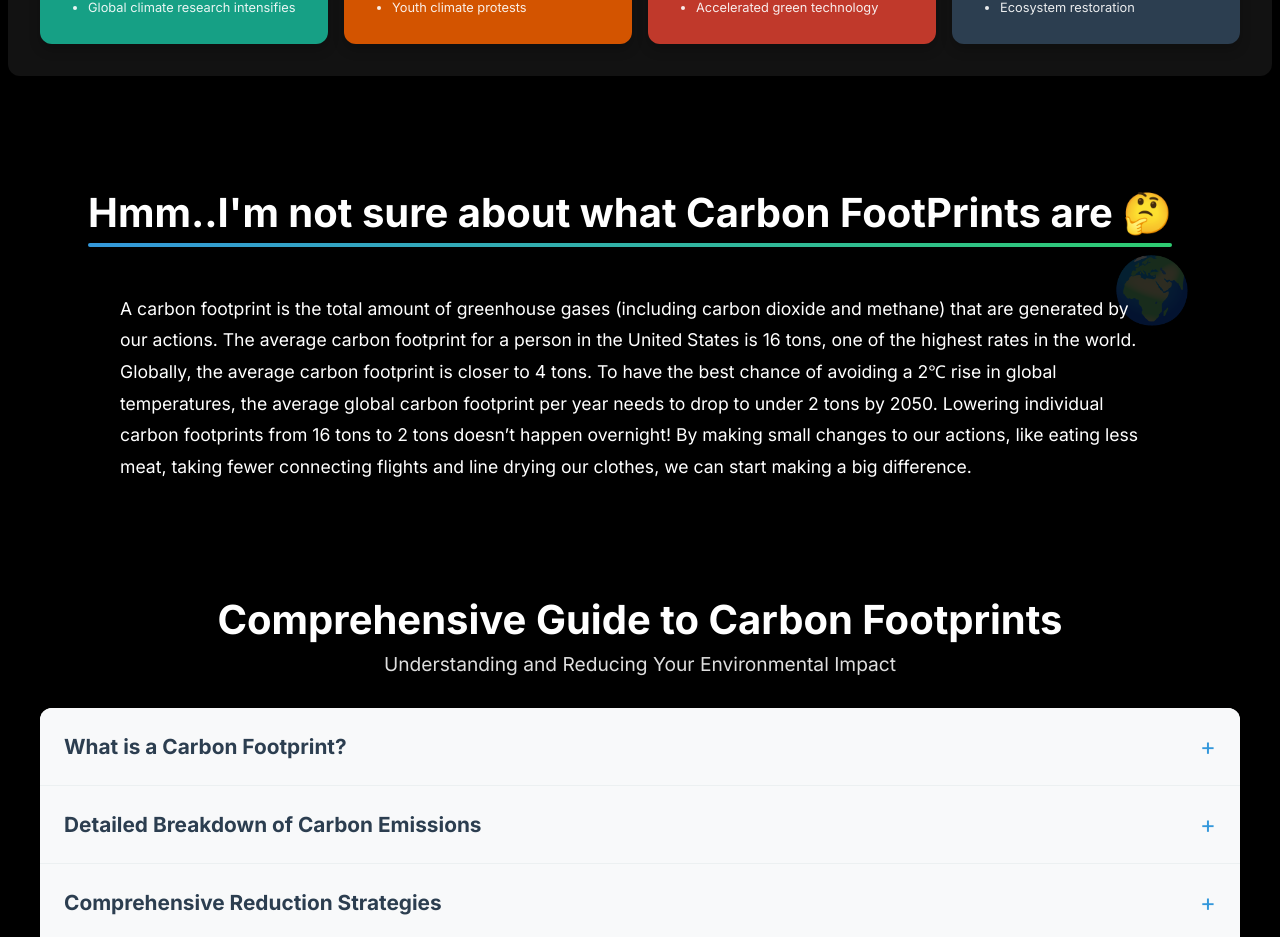
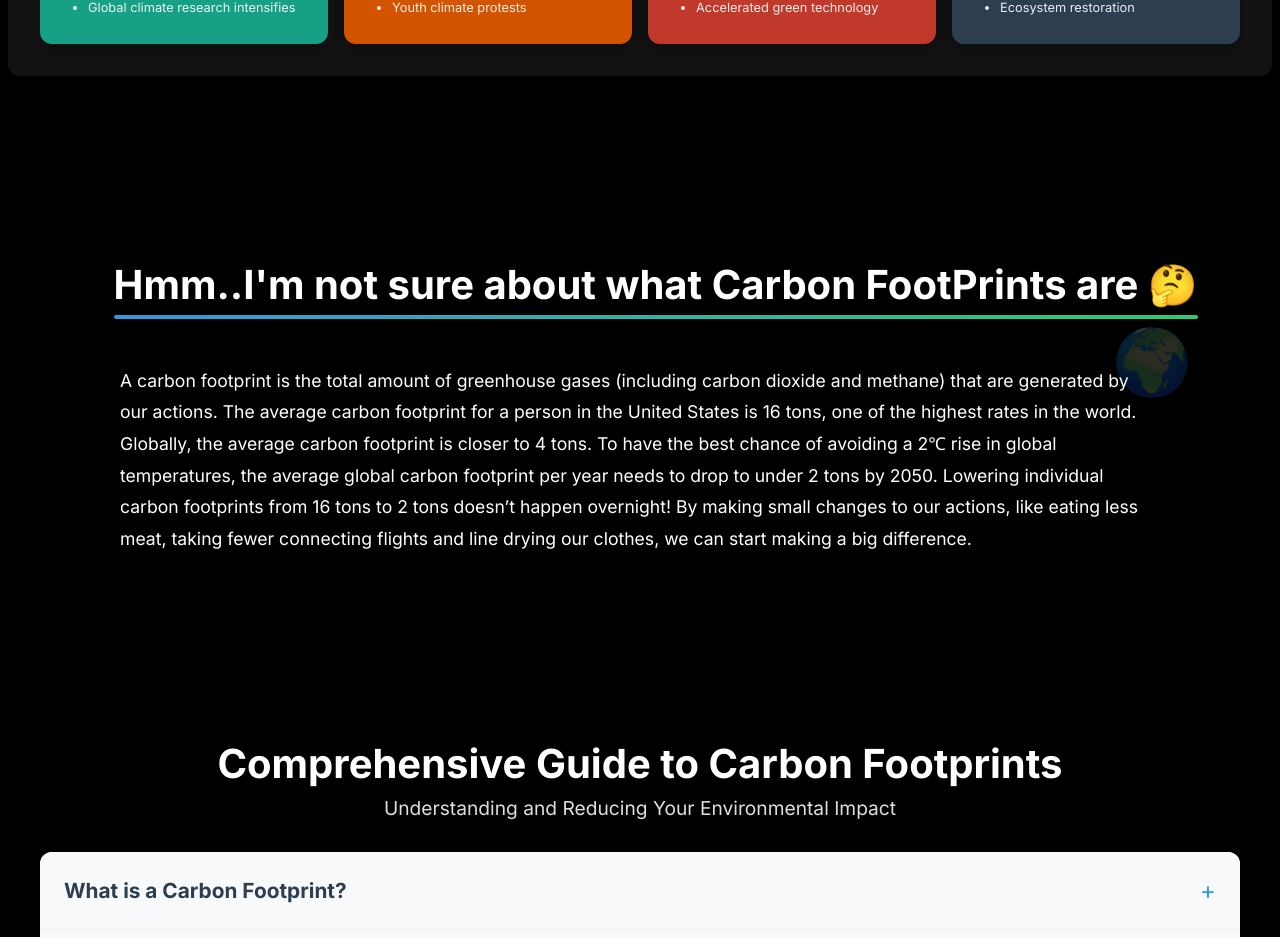
Before and after one commit to elyashium/Terra, a React (Vite) app: page / in a window 1280 px wide. Shown: the part 1435-2372 px from the top of the page. Built offline with nearby package versions, Linux system fonts and the light colour scheme.

Commit message:
Update App.css

```diff
--- a/src/App.css
+++ b/src/App.css
@@ -302,6 +302,8 @@ main {
     padding: 3rem;
     margin: 2rem auto;
     overflow: hidden;
+    padding-bottom: 15vh;
+    padding-top: 15vh;
 }
 
 .what-carbon::before {
@@ -324,8 +326,9 @@ main {
     font-size: 2.5rem;
     color: #ffffff;
     margin-bottom: 1.5rem;
-    position: relative;
+   position: relative;
     display: inline-block;
+    left: 2vw;
 }
 
 .what-carbon h2::after {
@@ -348,6 +351,8 @@ main {
     border-radius: 12px;
     position: relative;
     z-index: 2;
+    font-family: inter;
+    font-weight: 400;
 }
 
 .what-carbon-txt::before {
```
